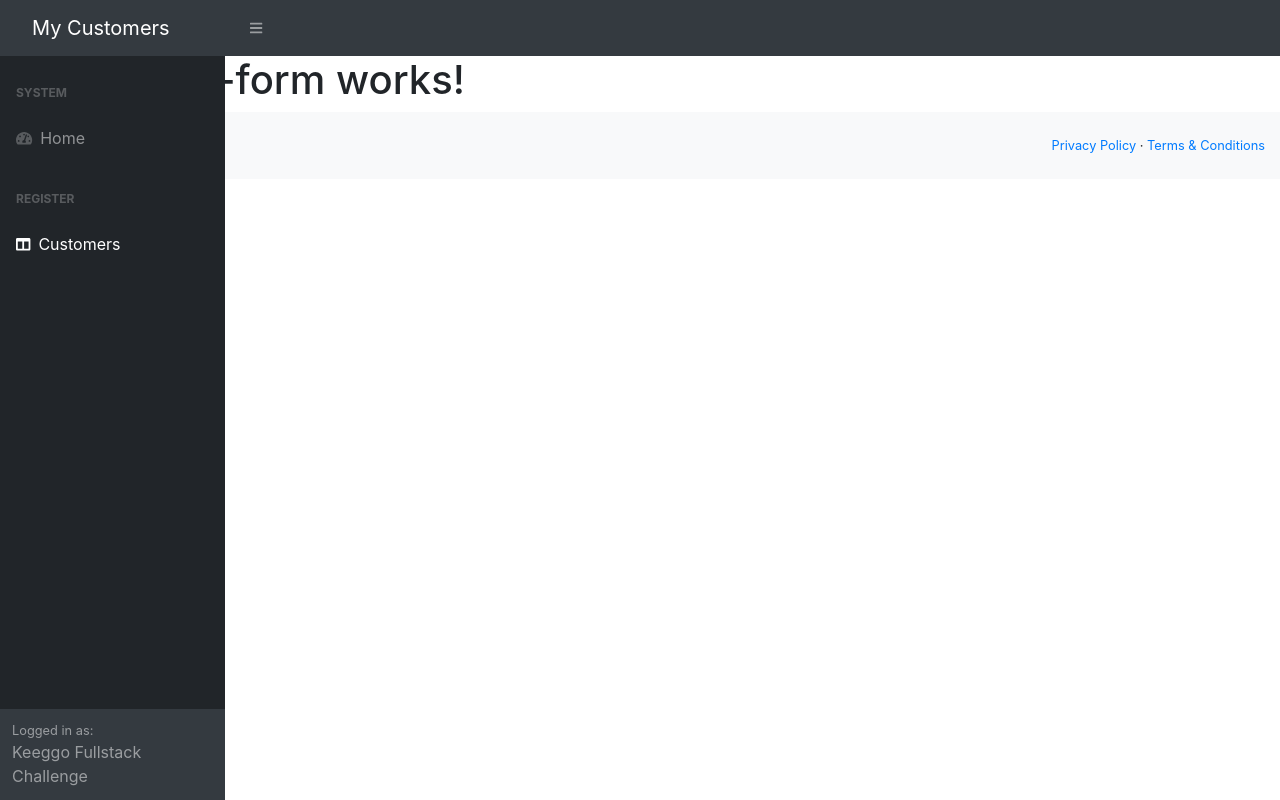
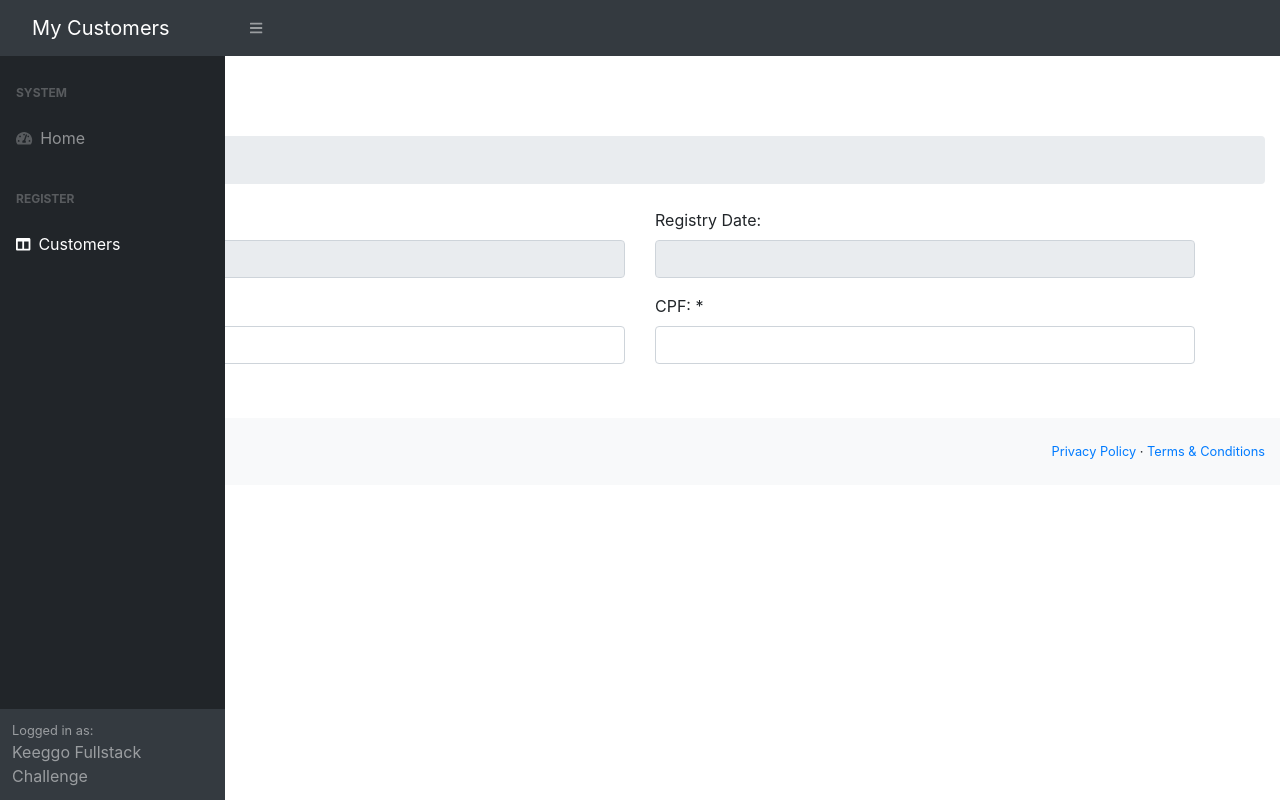
Before and after one commit to mateusValentim6D76/customer-app, an Angular app: page /customers-form in a window 1280 px wide. Built offline with nearby package versions, Linux system fonts and the light colour scheme.

Commit message:
Desenvolvendo o formulário de Customers

```diff
--- /dev/null
+++ b/src/app/customers/customer.ts
@@ -0,0 +1,4 @@
+export class Customer {
+
+
+}
--- a/src/app/customers/customers-form/customers-form.component.html
+++ b/src/app/customers/customers-form/customers-form.component.html
@@ -1 +1,49 @@
-<h1>customers-form works!</h1>
+<h1 class="mt-4">Customers</h1>
+<ol class="breadcrumb mb-4">
+    <li class="breadcrumb-item active">Registry Customer</li>
+</ol>
+<div class="container">
+    <form>
+        <div class="row">
+            <div class="col-md-6">
+                <div class="form-group">
+                    <label>ID:</label>
+                    <input type="text" class="form-control" disabled="true">
+                </div>
+            </div>
+
+            <div class="col-md-6">
+                <div class="form-group">
+                    <label>Registry Date:</label>
+                    <input type="text" class="form-control" disabled="true">
+                </div>
+            </div>
+        </div>
+
+
+
+        <div class="row">
+            <div class="col-md-6">
+                <div class="form-group">
+                    <label>Name: *</label>
+                    <input type="text" class="form-control">
+                </div>
+            </div>
+
+            <div class="col-md-6">
+                <div class="form-group">
+                    <label>CPF: *</label>
+                    <input type="text" class="form-control">
+                </div>
+            </div>
+        </div>
+
+        <div class="row">
+            <div class="col-md-2">
+                <button type="submit" class="btn btn-success">
+                    <i class="fa fa-save"></i> Save
+                </button>
+            </div>
+        </div>
+    </form>
+</div>
--- a/src/app/customers/customers-form/customers-form.component.ts
+++ b/src/app/customers/customers-form/customers-form.component.ts
@@ -1,4 +1,5 @@
 import { Component, OnInit } from '@angular/core';
+import { Customer } from '../customer';
 
 @Component({
   selector: 'app-customers-form',
@@ -6,6 +7,7 @@ import { Component, OnInit } from '@angular/core';
   styleUrls: ['./customers-form.component.css']
 })
 export class CustomersFormComponent implements OnInit {
+  customer: Customer;
 
   constructor() { }
 
```
